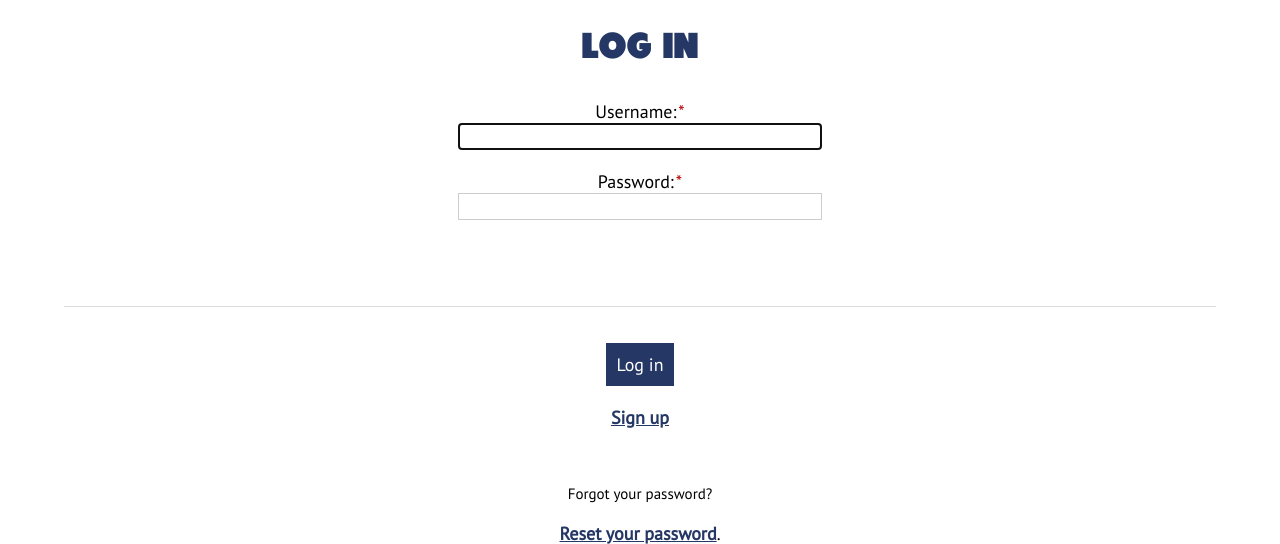
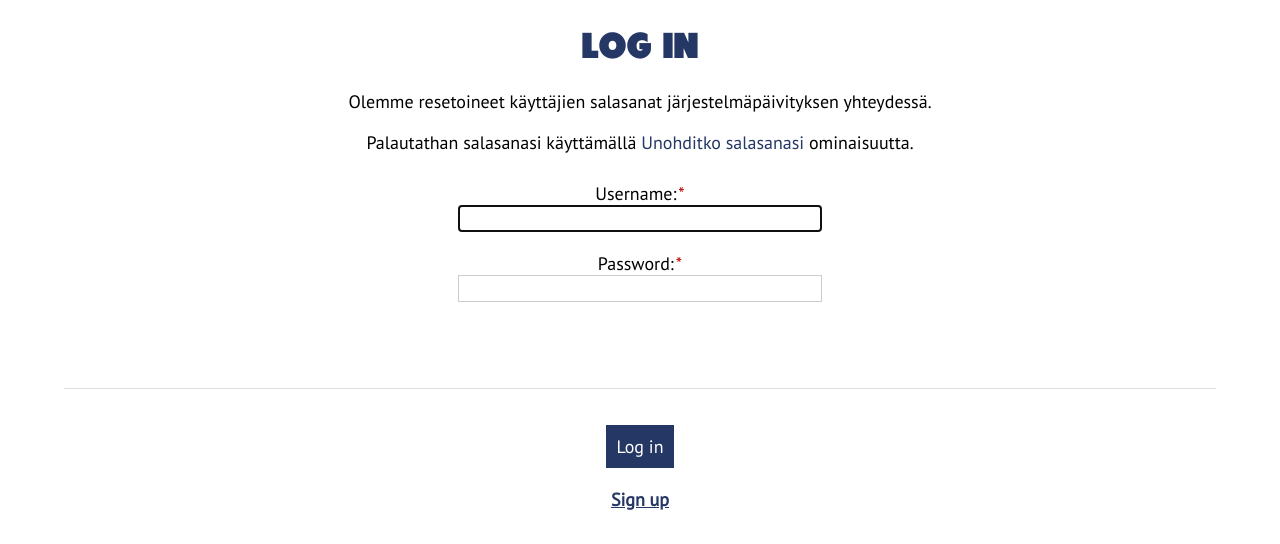
Before and after one commit to partio-scout/kululasku, a Django app: page /accounts/login/ in a window 1280 px wide. Shown: the part 84-628 px from the top of the page. Run offline with Django 3.2, Linux system fonts and the light colour scheme; parts of the project's set-up code (start-up, migrations or seed data) failed here and were passed over; some libraries are stand-ins or nearby versions.

Commit message:
uncomment reseting info from login.html

```diff
--- a/expenses/apps/expenseapp/templates/django_registration/login.html
+++ b/expenses/apps/expenseapp/templates/django_registration/login.html
@@ -4,10 +4,10 @@
 {% block content %}
 <h1 style="text-align: center;">{% trans 'Log In'%} </h1>
 
-<!-- <div style="text-align: center;">
+<div style="text-align: center;">
   <p>Olemme resetoineet käyttäjien salasanat järjestelmäpäivityksen yhteydessä.</p>
   <p>Palautathan salasanasi käyttämällä <a href="/accounts/password/reset/">Unohditko salasanasi</a> ominaisuutta.</p>
-</div> -->
+</div>
 
 
 <form style="text-align: center;" action="{% url 'auth_login' %}" method="POST" class="pure-form pure-form-aligned" data-parsley-validate>
```
